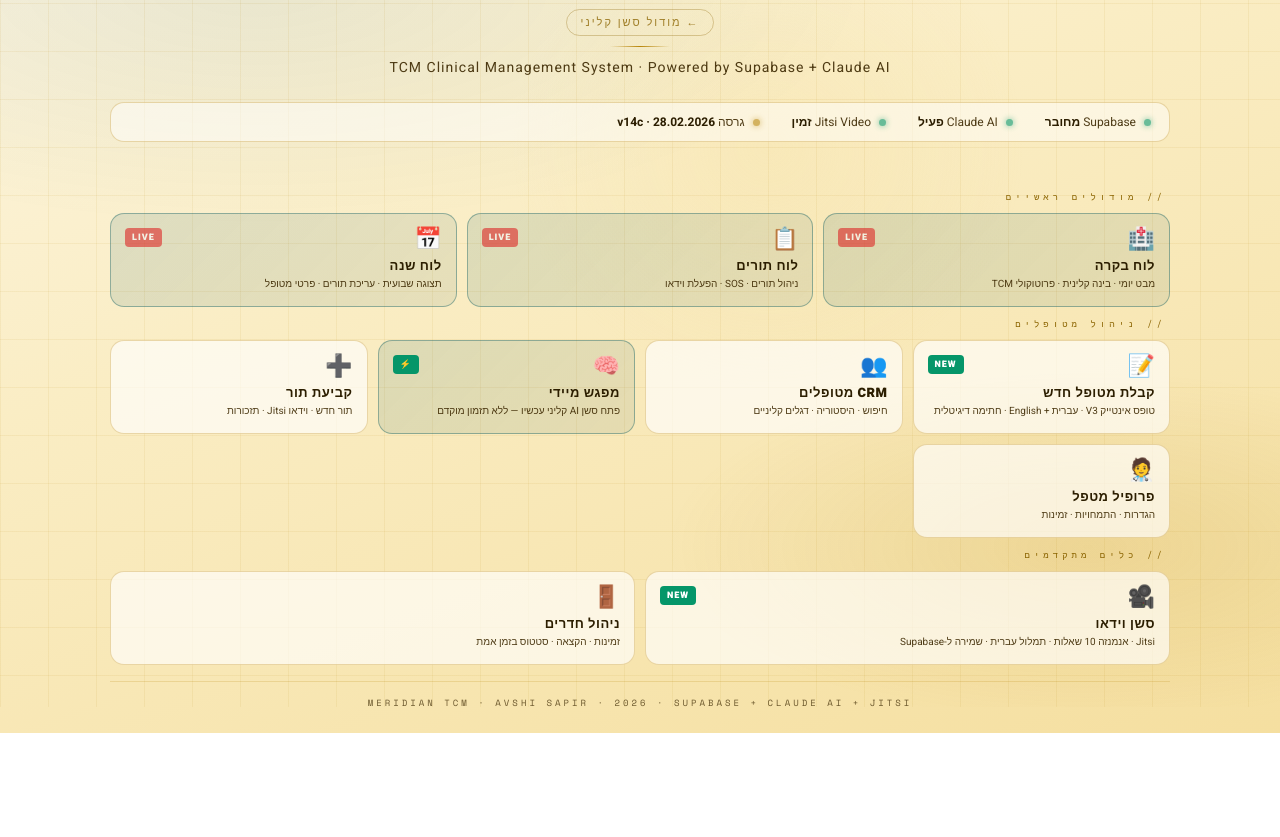
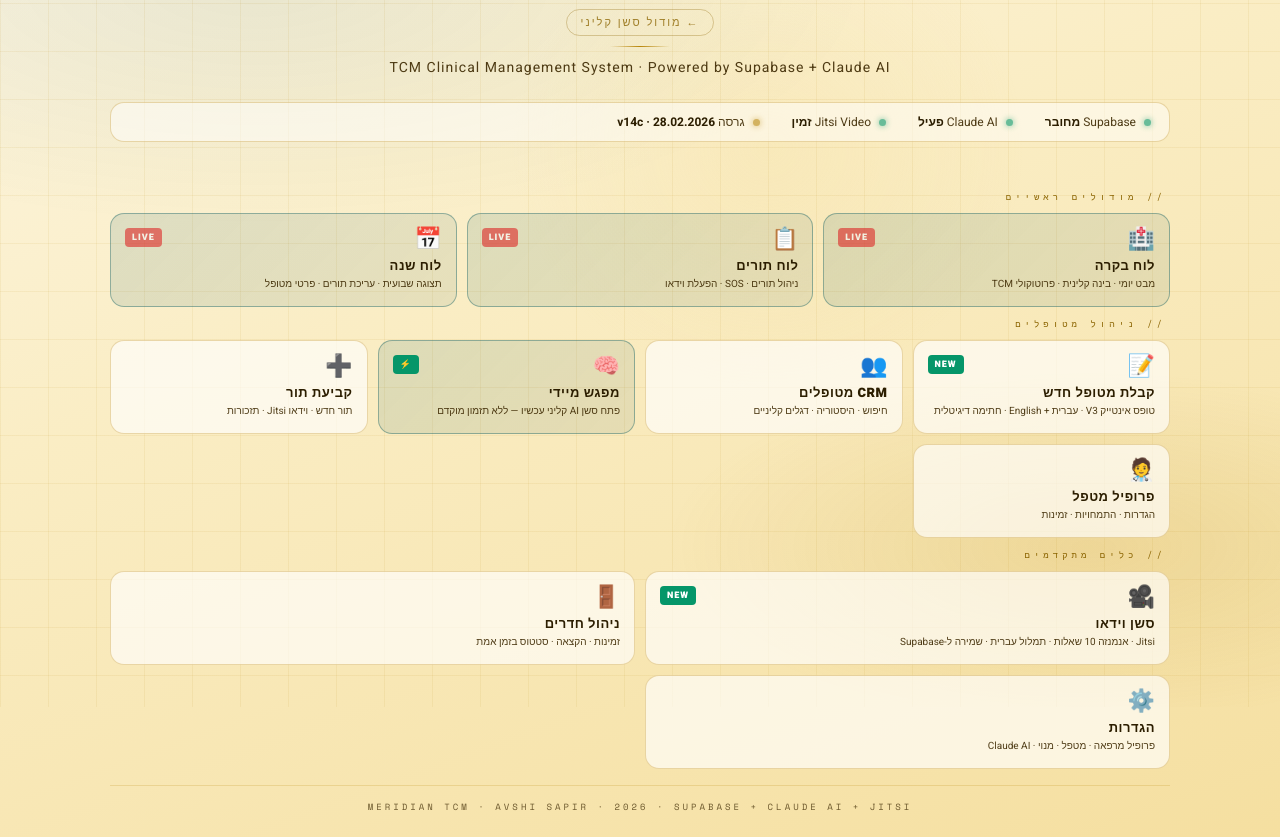
Before and after one commit to avshi2-maker/New-CM-Clinic-february-2026, a plain HTML site: page crm.html in a window 1280 px wide. Shown: the part 93-930 px from the top of the page. Before the commit the page ends 826 px from the top, so only its background shows below. Drawn offline with nearby package versions, Linux system fonts and the light colour scheme.

Commit message:
Add files via upload

```diff
--- a/crm.html
+++ b/crm.html
@@ -400,6 +400,11 @@ footer {
       <div class="card-title">ניהול חדרים</div>
       <div class="card-sub">זמינות · הקצאה · סטטוס בזמן אמת</div>
     </a>
+    <a class="card" href="settings.html">
+      <span class="card-icon">⚙️</span>
+      <div class="card-title">הגדרות</div>
+      <div class="card-sub">פרופיל מרפאה · מטפל · מנוי · Claude AI</div>
+    </a>
   </div>
 
   <footer>
```
